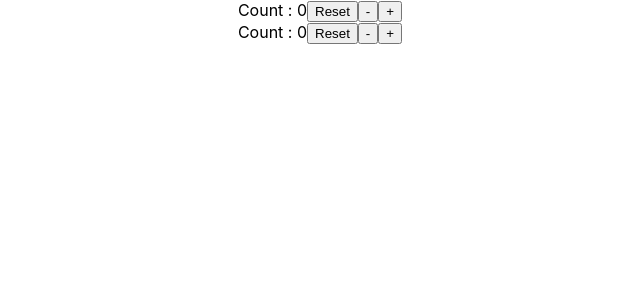
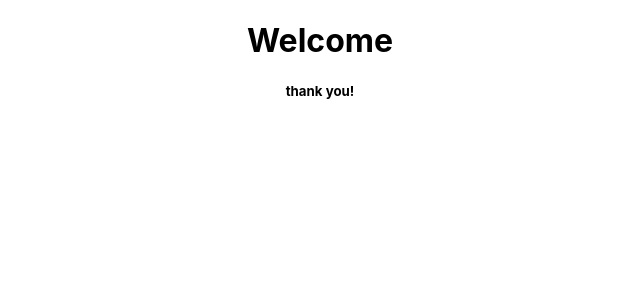
Before and after one commit to juhyee/React, a React (Create React App) app in the folder my-app/: page / in a window 1280 px wide. Shown: the top 300 px of the page, without its empty margins (320-960 px from the left). Built offline with nearby package versions, Linux system fonts and the light colour scheme.

Commit message:
feat: 20230825 Composition

```diff
--- a/my-app/src/App.js
+++ b/my-app/src/App.js
@@ -9,8 +9,9 @@ import './App.css';
 // import List from './components/2-9.List/List';
   //  import ControlledComponent from './components/2-10.Form/controlledComponent';
   //  import UncontrolledComponent from './components/2-10.Form/UncontrolledComponent';
-   import State from './components/3-3.Hooks/State';
-   import Reducer from './components/3-3.Hooks/Reducer';
+  //  import State from './components/3-3.Hooks/State';
+  //  import Reducer from './components/3-3.Hooks/Reducer';
+  import WelcomeDialog from './components/3-5.Composition/WelcomeDialog';
 function App() {
   return (
     <div className="App">
@@ -24,8 +25,9 @@ function App() {
       {/* <List /> */}
       {/* <ControlledComponent /> */}
       {/* <UncontrolledComponent /> */}
-      <State />
-      <Reducer />
+      {/* <State /> */}
+      {/* <Reducer /> */}
+      <WelcomeDialog />
     </div>
   );
 }
--- /dev/null
+++ b/my-app/src/components/3-5.Composition/CustomDialog.jsx
@@ -0,0 +1,10 @@
+import React from 'react'
+
+export default function CustomDialog(props) {
+  return (
+    <div>
+        <h1>{props.title}</h1>
+        <h5>{props.des}</h5>
+    </div>
+  )
+}
--- /dev/null
+++ b/my-app/src/components/3-5.Composition/Dialog.jsx
@@ -0,0 +1,7 @@
+import React from 'react'
+
+export default function Dialog(props) {
+  return (
+    <div>{props.children}</div>
+  )
+}
--- /dev/null
+++ b/my-app/src/components/3-5.Composition/WelcomeDialog.jsx
@@ -0,0 +1,15 @@
+import React from 'react'
+// import Dialog from './Dialog'
+import CustomDialog from './CustomDialog'
+
+export default function WelcomeDialog() {
+//   return (
+//     <Dialog>
+//         <h1>Welcome</h1>
+//         <h5>Thank you!</h5>
+//     </Dialog>
+//   )
+    return (
+        <CustomDialog title="Welcome" des="thank you!" />
+    )
+}
```
Also changed, not shown: 1 other file (tests, documents, lock files or other folders).
